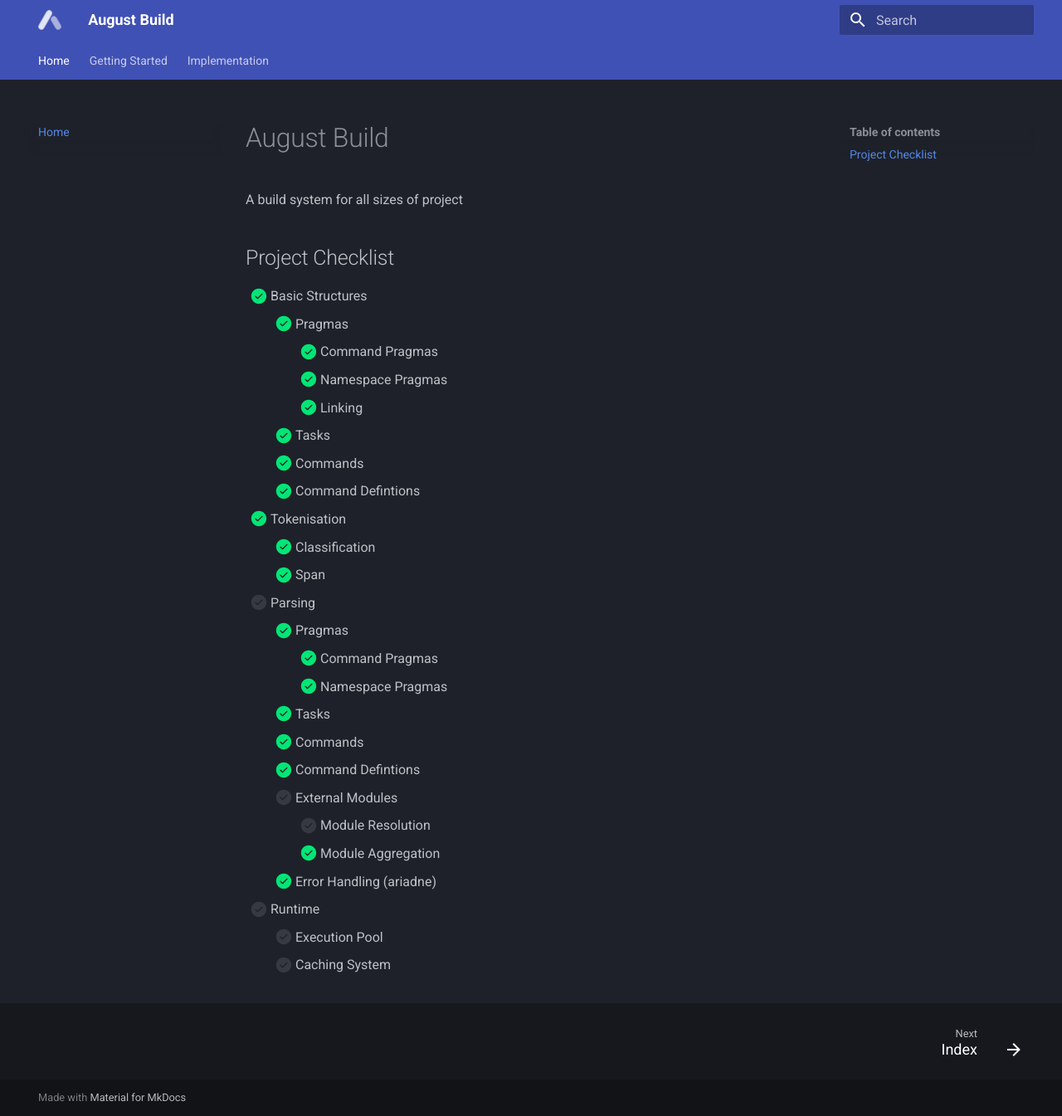
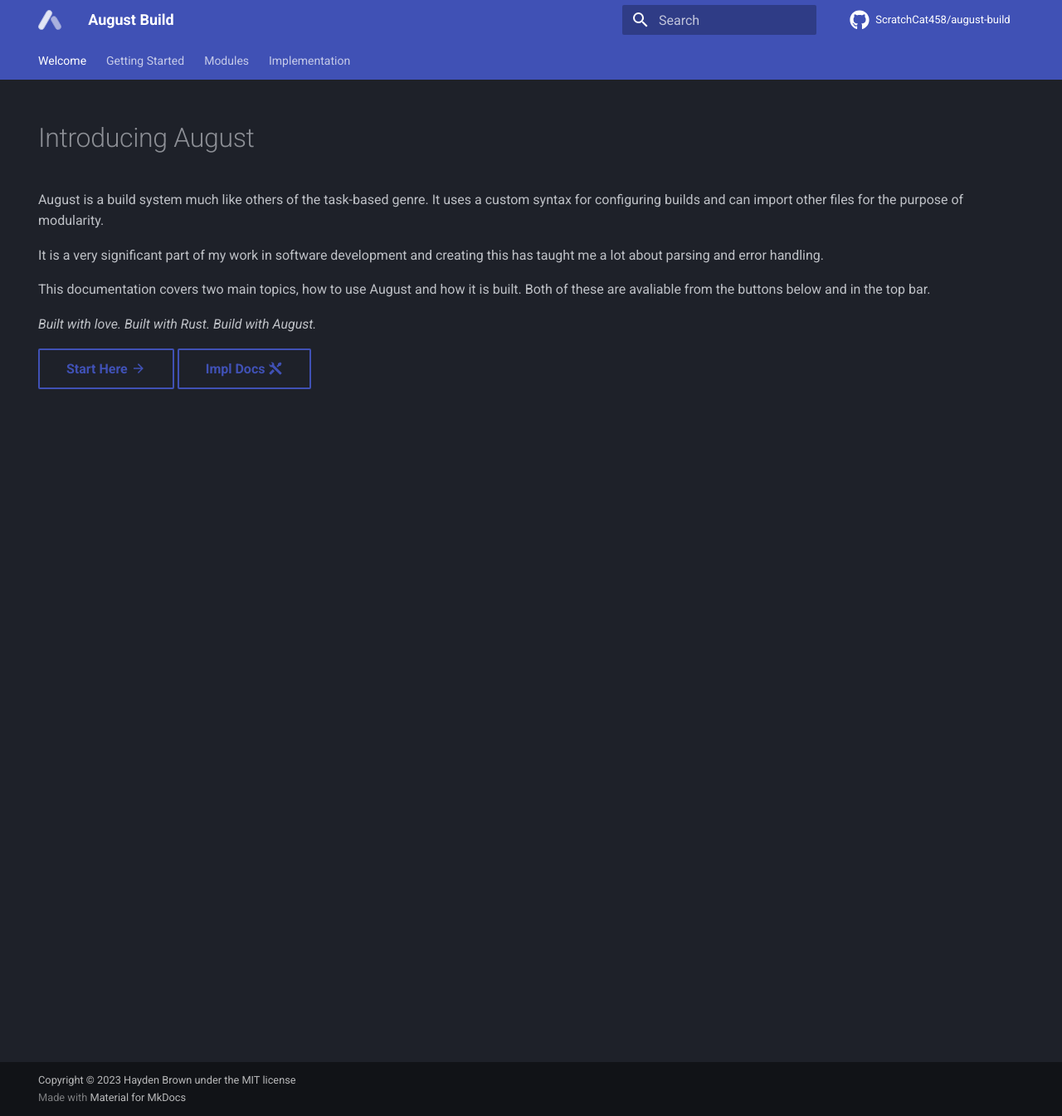
Before and after one commit to ScratchCat458/august-build, an MkDocs documentation site: the page built from docs/index.md, in a window 1280 px wide and 1345 px high. Shown: the whole window at 83% size. Built offline with MkDocs 1.6.1 and Material for MkDocs 9.7.7, drawn with Linux system fonts in a browser that asks for light colours; comment, search, counter and statistics services are not loaded.

Commit message:
Tutorial documentation and new examples

```diff
--- a/docs/index.md
+++ b/docs/index.md
@@ -1,30 +1,20 @@
-# August Build
+---
+hide:
+  - navigation
+  - toc
+---
 
-A build system for all sizes of project
+# Introducing August
 
-## Project Checklist
-- [x] Basic Structures
-    * [x] Pragmas
-        + [x] Command Pragmas
-        + [x] Namespace Pragmas
-        + [x] Linking
-    * [x] Tasks
-    * [x] Commands
-    * [x] Command Defintions
-- [x] Tokenisation
-    * [x] Classification
-    * [x] Span
-- [ ] Parsing
-    * [x] Pragmas
-        + [x] Command Pragmas
-        + [x] Namespace Pragmas
-    * [x] Tasks
-    * [x] Commands
-    * [x] Command Defintions
-    * [ ] External Modules
-        + [ ] Module Resolution
-        + [x] Module Aggregation
-    * [x] Error Handling (ariadne)
-- [ ] Runtime
-    * [ ] Execution Pool
-    * [ ] Caching System
+August is a build system much like others of the task-based genre.
+It uses a custom syntax for configuring builds and can import other files for the purpose of modularity.
+
+It is a very significant part of my work in software development and creating this has taught me a lot about parsing and error handling.
+
+This documentation covers two main topics, how to use August and how it is built.
+Both of these are avaliable from the buttons below and in the top bar.
+
+*Built with love. Built with Rust. Build with August.*
+
+[Start Here :material-arrow-right:](getting-started){ .md-button }
+[Impl Docs :material-tools:](implementation){ .md-button }
--- a/mkdocs.yml
+++ b/mkdocs.yml
@@ -1,12 +1,16 @@
 # yaml-language-server: $schema=https://squidfunk.github.io/mkdocs-material/schema.json
 
 site_name: August Build
-
+repo_url: https://github.com/ScratchCat458/august-build
+repo_name: ScratchCat458/august-build
+copyright: Copyright &copy; 2023 Hayden Brown under the MIT license
 
 theme:
   name: material
   logo: images/August Minimal.svg
   favicon: images/August Build.svg
+  icon:
+    repo: fontawesome/brands/github
   palette:
     scheme: slate
     primary: indigo
@@ -18,7 +22,6 @@
     - navigation.tracking
     - navigation.tabs
     - navigation.sections
-    - navigation.footer
     - toc.follow
     - search.suggest
     - content.code.copy
@@ -63,9 +66,16 @@
   - https://cdn.jsdelivr.net/npm/mathjax@3/es5/tex-mml-chtml.js
 
 nav:
-  - Home: index.md
+  - Welcome:
+    - index.md
   - Getting Started:
     - getting-started/index.md
+    - getting-started/installation.md
+    - getting-started/the-basics.md
+    - getting-started/extending-august.md
+    - getting-started/command-reference.md
+  - Modules:
+    - modules/cargo.md
   - Implementation:
     - implementation/index.md
     - Concepts:
@@ -81,6 +91,3 @@
       - implementation/parsing/tokenisation.md
       - implementation/parsing/syntax.md
       - implementation/parsing/module-linking.md
-    - Runtime:
-      - implementation/runtime/index.md
-      - implementation/runtime/execution-pool.md
```
Also changed, not shown: README.md (+12 -0 lines), docs/getting-started/command-reference.md (added, +37 -0 lines), docs/getting-started/extending-august.md (added, +50 -0 lines), docs/getting-started/index.md (+30 -0 lines), docs/getting-started/installation.md (added, +5 -0 lines), docs/getting-started/the-basics.md (added, +124 -0 lines), docs/implementation/runtime/execution-pool.md (deleted, +0 -1 lines), docs/implementation/runtime/index.md (deleted, +0 -1 lines), docs/modules/cargo.md (added, +29 -0 lines), 5 other files.
